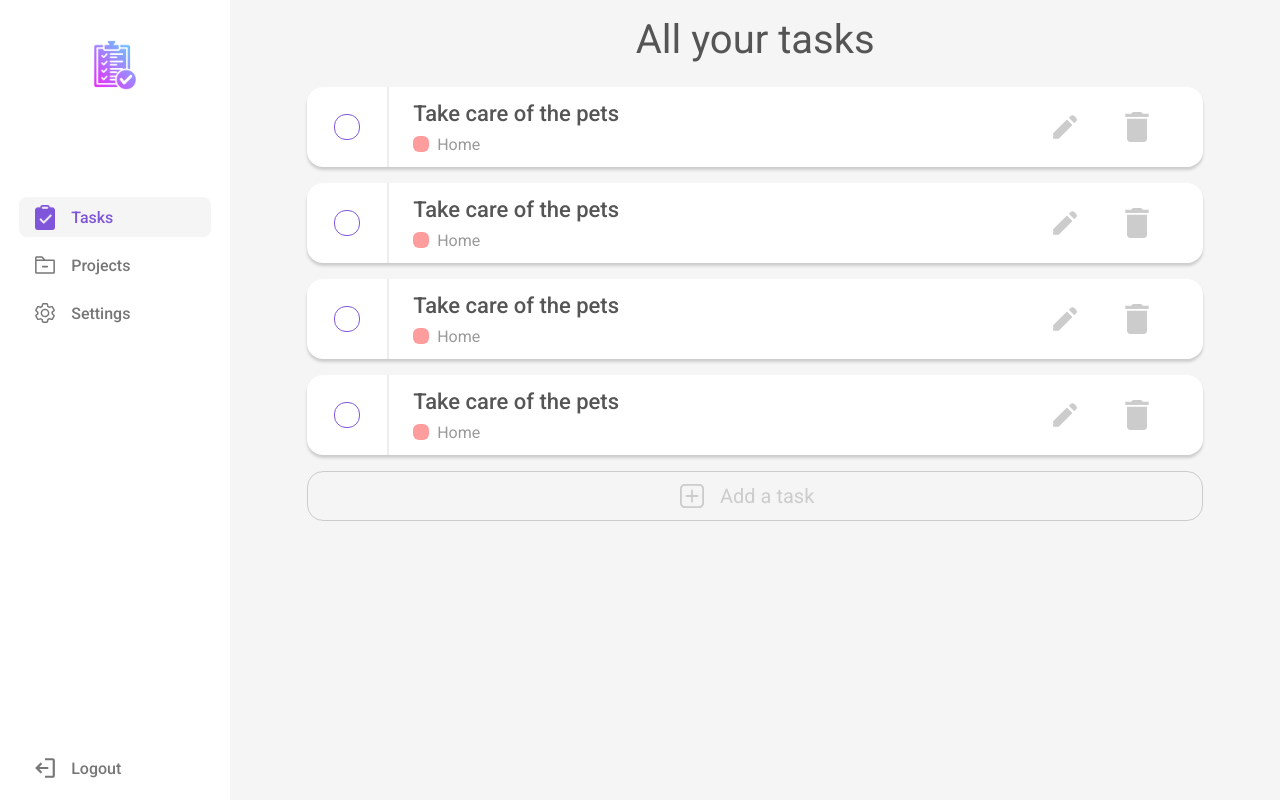
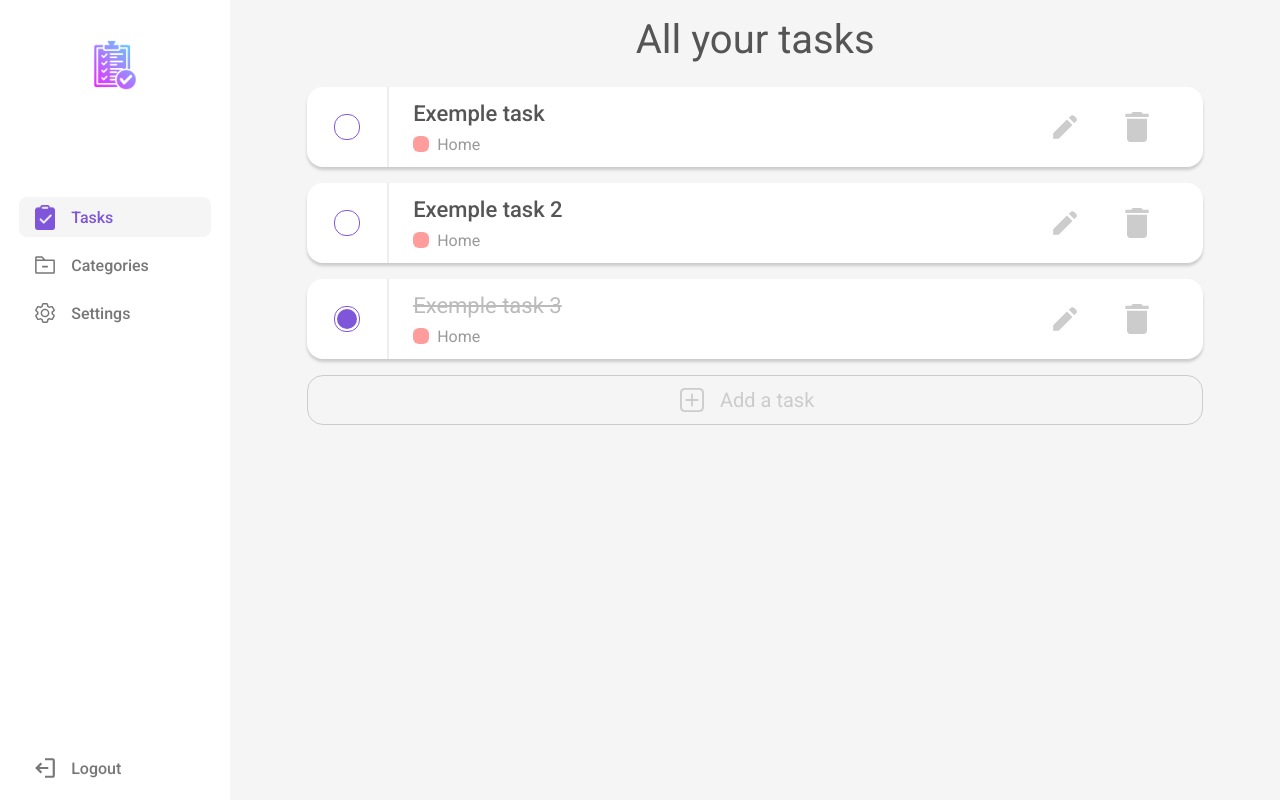
Before and after one commit to MatheusCavini/ReactJS-ToDoList, a React (Create React App) app: page / in a window 1280 px wide. Built offline with nearby package versions, Linux system fonts and the light colour scheme.

Commit message:
taskList context, addTask and checkTask

```diff
--- a/src/App.tsx
+++ b/src/App.tsx
@@ -3,14 +3,15 @@ import React from 'react';
 import GlobalStyle from './global'
 import Login from "./Pages/Login/index"
 import Home from './Pages/Home/index';
+import { TaskListContextProvider } from './Contexts/taskListContext';
 
 function App() {
   return (
-    <>
+    <TaskListContextProvider>
       <Home></Home>
 
       <GlobalStyle/>
-    </>
+    </TaskListContextProvider>
   );
 }
 
--- a/src/Components/TaskCard/index.tsx
+++ b/src/Components/TaskCard/index.tsx
@@ -1,28 +1,34 @@
-import React, {useState} from "react";
+import React, {useState, useContext} from "react";
 import * as S from "./styles";
 import Edit from "../../Img/edit.svg";
 import Erase from "../../Img/erase.svg";
+import { TaskListContext } from "../../Contexts/taskListContext";
+import { TaskListType } from "../../Contexts/taskType";
 
 interface TaskCardProps{
+    id:number;
     name: string;
     list: string;
     color: string;
+    done: boolean;
 };
 
-const TaskCard: React.FC<TaskCardProps> =({name,list, color})=>{
-    const[check, setCheck] = useState(false);
+const TaskCard: React.FC<TaskCardProps> =({id, name,list, color, done})=>{
+
+    const{checkTask} = useContext(TaskListContext) as TaskListType;
+
 
     function handleCheck(){
-        setCheck(!check);
+        checkTask(id);
     }
 
     return(
         <S.Container>
             <S.CheckField>
-                <S.CheckboxRing onClick={handleCheck}><S.CheckFill done={check}/></S.CheckboxRing>
+                <S.CheckboxRing onClick={handleCheck}><S.CheckFill done={done}/></S.CheckboxRing>
             </S.CheckField>
             <S.Description>
-                <S.Name done={check}>{name}</S.Name>
+                <S.Name done={done}>{name}</S.Name>
                 <S.ListBelong>
                     <S.ColorTag color={color}/>
                     <S.ListName>{list}</S.ListName>
--- /dev/null
+++ b/src/Contexts/taskListContext.tsx
@@ -0,0 +1,62 @@
+import React, {useState, createContext, ReactNode} from "react";
+import { TaskProps, TaskListType } from "./taskType";
+
+interface ChildrenProps {
+    children: React.ReactNode;
+  }
+
+export const TaskListContext = createContext<TaskListType|null>(null);
+
+export const TaskListContextProvider: React.FC<ChildrenProps> = ({children}) =>{
+    const [taskList, setTaskList] = useState<TaskProps[]>([
+        {
+            id:1,
+            title: "Exemple task",
+            done: false,
+            categorie: "Home",
+            color: "#FF9C9C",
+        },
+        {
+            id:2,
+            title: "Exemple task 2",
+            done: false,
+            categorie: "Home",
+            color: "#FF9C9C",
+        },
+        {
+            id:3,
+            title: "Exemple task 3",
+            done: true,
+            categorie: "Home",
+            color: "#FF9C9C",
+        },
+
+    ]);
+
+    const addTask = (task: TaskProps)=>{
+        const newTask:TaskProps = {
+            id: Math.random(),
+            title: task.title,
+            done: false,
+            categorie: task.categorie,
+            color: task.color,
+        };
+
+        setTaskList([...taskList, newTask]);
+    };
+
+    const checkTask = (id:number)=>{
+        taskList.filter((task: TaskProps) => {
+            if (task.id === id) {
+              task.done = !task.done
+              setTaskList([...taskList])
+            }
+        });
+    }
+
+    return(
+        <TaskListContext.Provider value={{taskList, addTask, checkTask}}>
+            {children}
+        </TaskListContext.Provider>
+    )
+}
--- /dev/null
+++ b/src/Contexts/taskType.ts
@@ -0,0 +1,13 @@
+export interface TaskProps{
+    id:number;
+    title: string;
+    done:boolean;
+    categorie: string;
+    color: string;
+};
+
+export type TaskListType = {
+    taskList: TaskProps[];
+    addTask:(task: TaskProps)=>void;
+    checkTask: (id:number) =>void;
+}
--- a/src/Pages/Home/index.tsx
+++ b/src/Pages/Home/index.tsx
@@ -1,4 +1,4 @@
-import React from "react";
+import React, {useContext, useState} from "react";
 import * as S from "./styles";
 import Logo from "../../Img/Logo.png"
 import TaskFill from "../../Img/taskFill.png";
@@ -8,25 +8,25 @@ import Logout from "../../Img/logout.svg"
 import SidebarItem from "../../Components/SidebarItem";
 import TaskCard from "../../Components/TaskCard";
 import AddTask from "../../Components/AddTask";
+import { TaskListContext } from "../../Contexts/taskListContext";
+import { TaskListType } from "../../Contexts/taskType";
 
 const Home:React.FC = ()=>{
+    const{taskList, addTask} = useContext(TaskListContext) as TaskListType;
     return(
         <S.Page>
             <S.Sidebar>
                 <S.Img src={Logo}/>
                 <S.Tabs>
                     <SidebarItem icon={TaskFill} name="Tasks" isActive={true} ></SidebarItem>
-                    <SidebarItem icon={Folder} name="Projects" isActive={false} ></SidebarItem>
+                    <SidebarItem icon={Folder} name="Categories" isActive={false} ></SidebarItem>
                     <SidebarItem icon={Settings} name="Settings" isActive={false} ></SidebarItem>
                 </S.Tabs>
                 <SidebarItem icon={Logout}name="Logout" isActive={false}></SidebarItem>
             </S.Sidebar>
             <S.Main>
                 <S.Header>All your tasks</S.Header>
-                <TaskCard name="Take care of the pets" list="Home" color="#FF9C9C"/>
-                <TaskCard name="Take care of the pets" list="Home" color="#FF9C9C"/>
-                <TaskCard name="Take care of the pets" list="Home" color="#FF9C9C"/>
-                <TaskCard name="Take care of the pets" list="Home" color="#FF9C9C"/>
+                {taskList.map(task =><TaskCard id={task.id} name={task.title} list={task.categorie} color={task.color} done={task.done}/>)}
                 <AddTask></AddTask>
             </S.Main>
         </S.Page>
```
